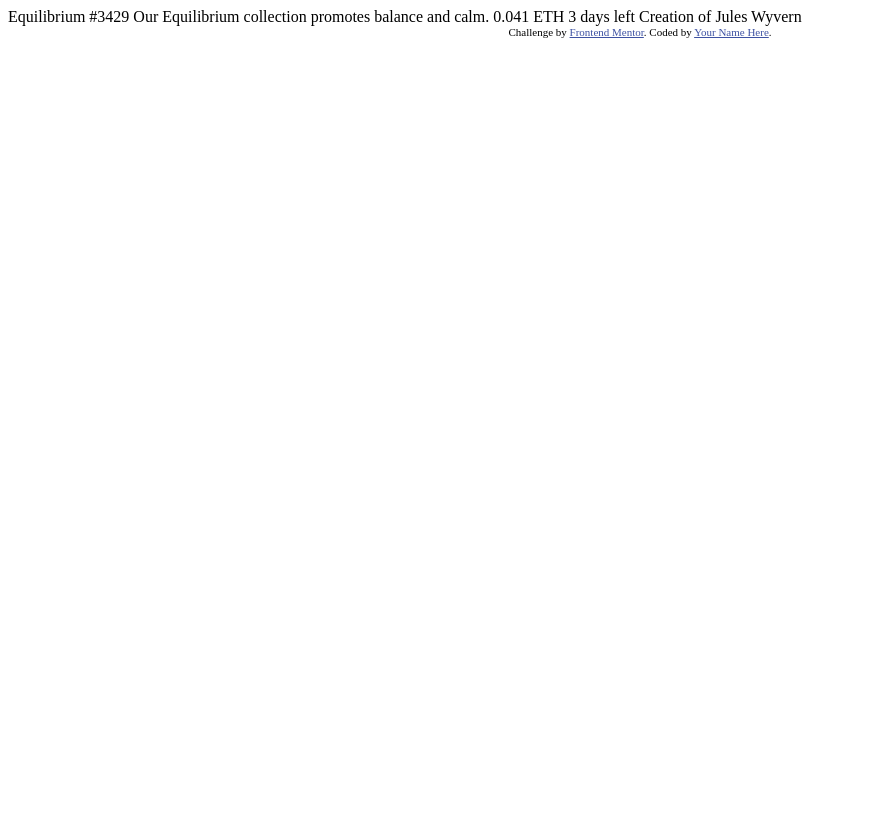
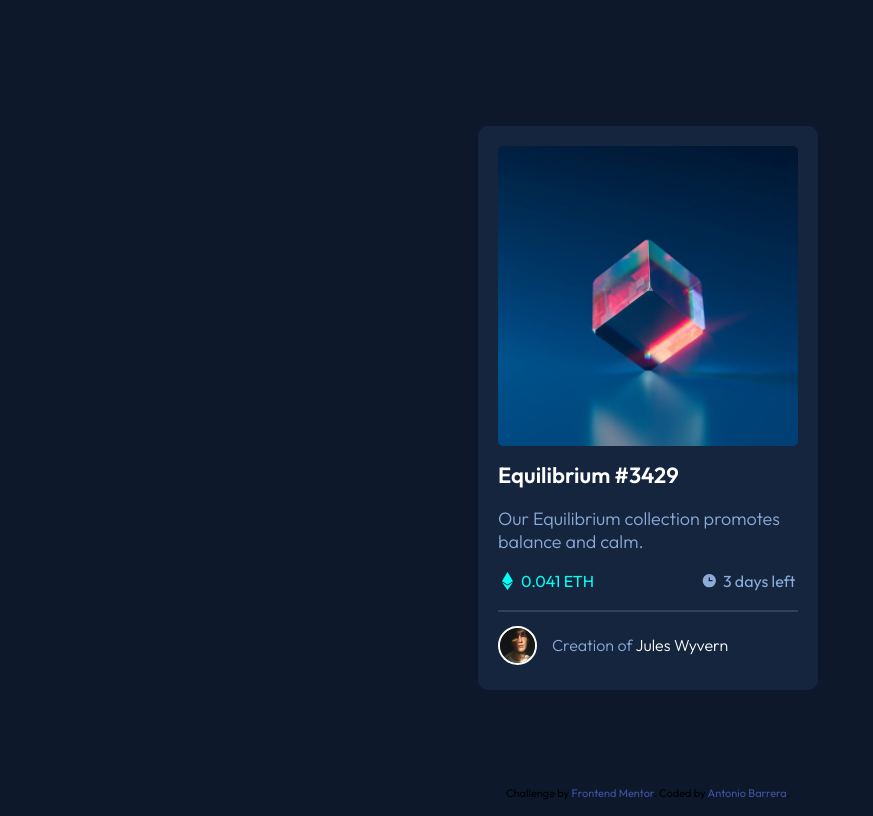
Before and after one commit to antonio-barrera/nft-preview-card-component-main, a plain HTML site: page index.html in a window 1280 px wide. Shown: the whole page, without its empty margins (0-873 px from the left). Drawn offline with Linux system fonts and the light colour scheme.

Commit message:
first version

```diff
--- a/index.html
+++ b/index.html
@@ -8,19 +8,27 @@
   <title>Frontend Mentor | NFT preview card component</title>
 </head>
 <body>
-
-  Equilibrium #3429
-
-  Our Equilibrium collection promotes balance and calm.
-
-  0.041 ETH
-  3 days left
-
-  Creation of Jules Wyvern
-
+  <div class="container">
+    <div class="token-image">
+      <div class="equilibrium-image"></div>
+      <div class="middle">
+        <img src="images/icon-view.svg" alt="">
+      </div>
+    </div>
+    <h1 class="token-name"><a href="#">Equilibrium #3429</a></h1>
+    <p class="token-desc">Our Equilibrium collection promotes balance and calm.</p>
+    <div class="token-info">
+      <div class="price"><img src="images/icon-ethereum.svg" alt=""><span>0.041 ETH</span></div>
+      <div class="time"><img src="images/icon-clock.svg" alt=""><span>3 days left</span></div>
+    </div>
+    <hr>
+    <div class="author">
+      <img src="images/image-avatar.png" alt=""><span>Creation of <a href="#">Jules Wyvern</a></span>
+    </div>
+  </div>
   <div class="attribution">
     Challenge by <a href="https://www.frontendmentor.io?ref=challenge" target="_blank">Frontend Mentor</a>.
-    Coded by <a href="#">Your Name Here</a>.
+    Coded by <a href="#">Antonio Barrera</a>.
   </div>
 </body>
 </html>
--- a/styles/main.css
+++ b/styles/main.css
@@ -1,5 +1,154 @@
+@import url('https://fonts.googleapis.com/css2?family=Outfit:wght@300;400;600&display=swap');
+
+:root {
+    --primary-blue: hsl(215, 51%, 70%);
+    --primary-cyan: hsl(178, 100%, 50%);
+    --primary-white: hsl(0, 0%, 100%);
+    --background-blue: hsl(217, 54%, 11%);
+    --card-blue: hsl(216, 50%, 16%);
+    --line-blue: hsl(215, 32%, 27%);
+}
+
+html {
+    font-size: 62.5%;
+}
+
+@media (max-width: 23.44em) {
+    html {
+        font-size: 50%;
+    }
+}
+
+body {
+    font-family: 'Outfit', sans-serif;
+    font-size: 1.8rem;
+    height: 100vh;
+    width: 100vw;
+    display: flex;
+    justify-content: center;
+    align-items: center;
+    overflow: hidden;
+    background: var(--background-blue);
+}
+
+a {
+    color: var(--primary-white);
+    text-decoration: none;
+}
+
+a:hover {
+    color: var(--primary-cyan);
+}
+
+.container {
+    width: 30rem;
+    padding: 2rem;
+    border-radius: 1rem;
+    background: var(--card-blue);
+}
+
+.token-image {
+    width: 100%;
+    height: 30rem;
+    position: relative;
+    border-radius: 1rem;
+    background: var(--primary-white);
+    display: flex;
+    justify-content: center;
+    align-items: center;
+}
+
+.equilibrium-image {
+    height: 100%;
+    width: 100%;
+    display: block;
+    background-size: cover;
+    background-position: center;
+    background-image: url(../images/image-equilibrium.jpg);
+    border-radius: 0.5rem;
+    opacity: 1;
+}
+
+.middle {
+    text-align: center;
+    position: absolute;
+    opacity: 0;
+}
+
+.token-image:hover .equilibrium-image {
+    opacity: 0.5;
+}
+
+.token-image:hover .middle {
+    opacity: 0.5;
+}
+
+.token-name {
+    font-size: 2.2rem;
+    font-weight: 600;
+}
+
+.token-desc {
+    font-weight: 300;
+    color: var(--primary-blue);
+}
+
+.token-info {
+    display: flex;
+    justify-content: space-between;
+    font-size: 1.6rem;
+}
+
+.token-info div {
+    width: 10rem;
+    padding: 0 0 1rem;
+    display: flex;
+    justify-content: space-around;
+}
+
+.token-info .price {
+    color: var(--primary-cyan);
+}
+
+.token-info .time {
+    color: var(--primary-blue);
+}
+
+.token-info img {
+    object-fit: contain;
+}
+
+hr {
+    border: none;
+    height: 0.2rem;
+    background: var(--line-blue);
+}
+
+.author {
+    display: flex;
+    align-items: center;
+    padding: 0.5rem 0;
+    font-weight: 300;
+    font-size: 1.6rem;
+}
+
+.author img {
+    height: 3.5rem;
+    width: auto;
+    border: solid var(--primary-white) 0.2rem;
+    border-radius: 50%;
+    margin-right: 1.5rem;
+}
+
+.author span {
+    color: var(--primary-blue);
+}
+
 .attribution {
-    font-size: 11px; text-align: center;
+    font-size: 11px;
+    text-align: center;
+    position: absolute;
+    bottom: 0;
 }
 .attribution a {
     color: hsl(228, 45%, 44%);
```
